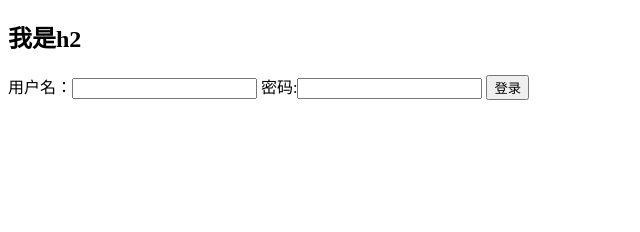
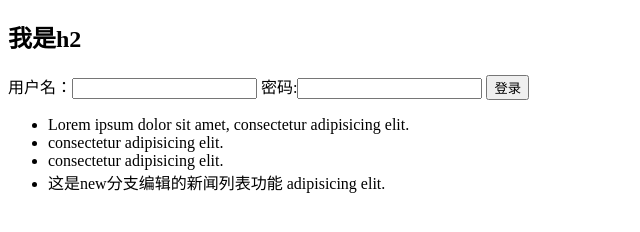
Before and after one commit to 975273862/gitLesson30, a plain HTML site: page index.html in a window 1280 px wide. Shown: the part 70-302 px from the top of the page, without its empty margins (0-640 px from the left). Drawn offline with Linux system fonts and the light colour scheme.

Commit message:
表单修改

```diff
--- a/index.html
+++ b/index.html
@@ -11,9 +11,19 @@
     <h2>我是h2</h2>
 
     <div class="login">
-        用户名：<input type="text">
-        密码:<input type="text">
-        <button type="submit">登录</button>
+        <form action="">
+                用户名：<input type="text">
+                密码:<input type="text">
+                <button type="submit">登录</button>
+        </form>
     </div>
+
+    <!-- 新闻列表 -->
+    <ul>
+        <li>Lorem ipsum dolor sit amet, consectetur adipisicing elit.</li>
+        <li>consectetur adipisicing elit.</li>
+        <li>consectetur adipisicing elit.</li>
+        <li>这是new分支编辑的新闻列表功能 adipisicing elit.</li>
+    </ul>
 </body>
 </html>
```
